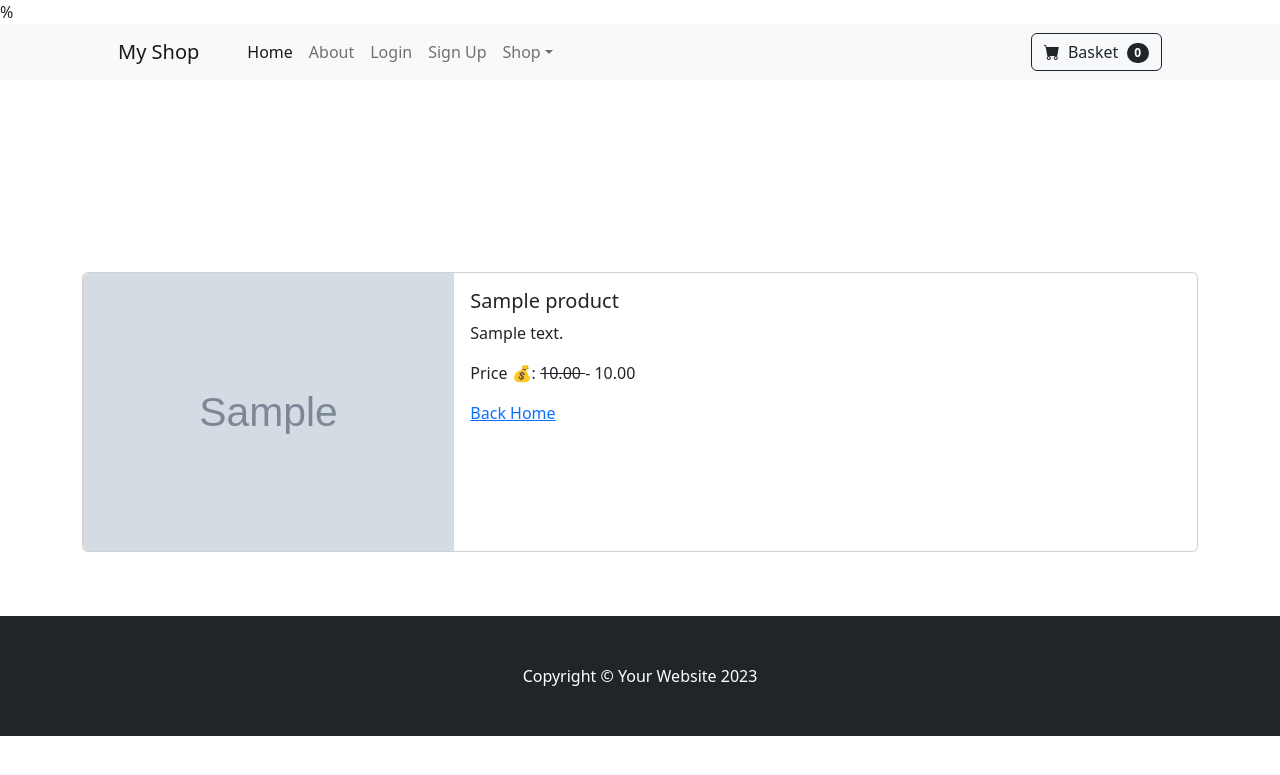
After one commit to Saba-Baroughi/digikala, a Django app: page /product/1 in a window 1280 px wide. The commit adds this page. Shown: the top 775 px of the page. Run offline with Django 5.2, Linux system fonts and the light colour scheme; tables that the repository leaves empty hold one stand-in row (values such as "Sample post"); grey boxes marked "Sample" are stand-in pictures; some libraries are stand-ins or nearby versions.

Commit message:
session9

```diff
--- a/digikala/shop/models.py
+++ b/digikala/shop/models.py
@@ -43,4 +43,4 @@ class Order(models.Model):
     status = models.BooleanField(default=False)
 
     def __str__(self):
-        return self.name
+        return self.product
--- /dev/null
+++ b/digikala/shop/templates/product.html
@@ -0,0 +1,36 @@
+{% extends 'base.html' %} {% load humanize %} {% block content %}
+<!-- Header-->
+
+<br /><br /><br /><br /><br /><br /><br /><br />
+<div class="container">
+  <div class="card mb-3">
+    <div class="row g-0">
+      <div class="col-md-4">
+        <img
+          src="{{ product.picture.url }}"
+          class="img-fluid rounded-start"
+          alt="..."
+        />
+      </div>
+      <div class="col-md-8">
+        <div class="card-body">
+          <h5 class="card-title">{{ product.name }}</h5>
+          <p class="card-text">{{ product.description }}</p>
+          {% if product.is_sale %}
+          <p class="card-text">
+            Price 💰:
+            <strike> {{ product.price | intcomma }} </strike> -
+            <span>{{ product.sale_price | intcomma }}</span>
+          </p>
+          {% else %}
+          <p class="card-text">Price 💰: {{ product.price | intcomma }}</p>
+          {% endif %}
+          <a href="{% url 'home' %}">Back Home</a>
+        </div>
+      </div>
+    </div>
+  </div>
+</div>
+<br /><br />
+
+{%endblock%}
--- a/digikala/shop/urls.py
+++ b/digikala/shop/urls.py
@@ -9,4 +9,5 @@ urlpatterns = [
     path('login/', views.login_user, name="login"),
     path('logout/', views.logout_user, name="logout"),
     path('signup/', views.signup_user,name="signup"),
+     path('product/<int:pk>', views.product,name="product"),
 ]
--- a/digikala/shop/views.py
+++ b/digikala/shop/views.py
@@ -57,3 +57,9 @@ def signup_user(request):
     else:
 
        return render(request, 'signup.html', {'form':form})
+
+
+def product(request,pk):
+    product=Product.objects.get(id=pk)
+
+    return render(request, 'product.html', {'product': product})
```
Also changed, not shown: digikala/shop/templates/index.html (+4 -4 lines).
